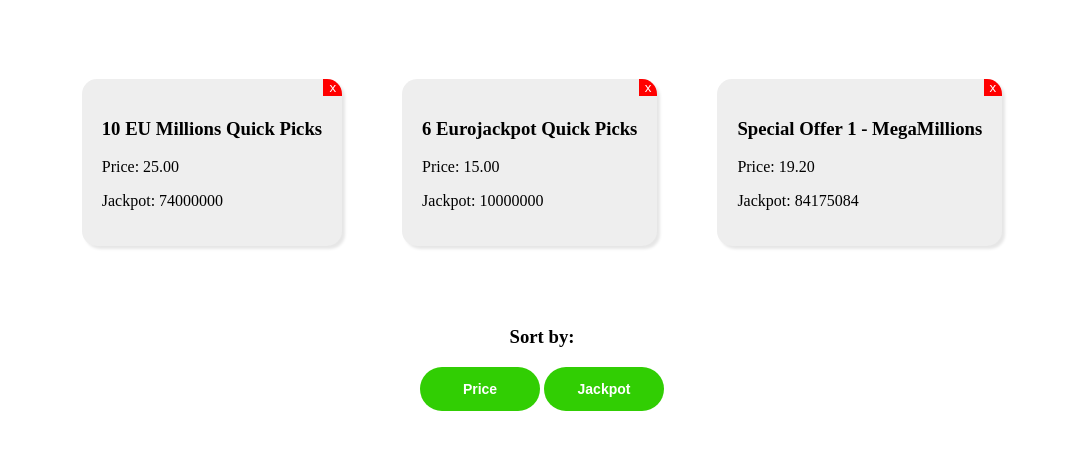
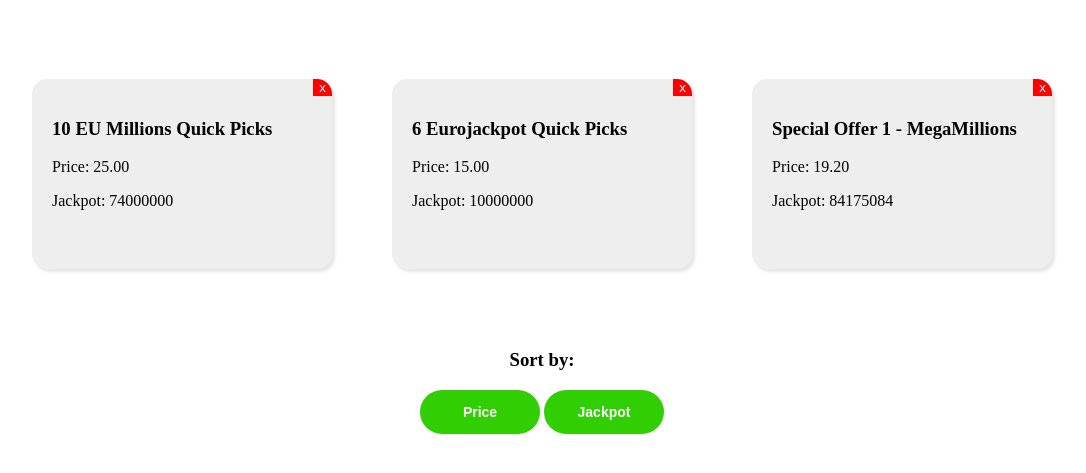
Before and after one commit to gozdziewski/Jinni, a plain HTML site: page index.html in a window 1280 px wide. Shown: the part 61-534 px from the top of the page, without its empty margins (98-1184 px from the left). Drawn offline with nearby package versions, Linux system fonts and the light colour scheme.

Commit message:
change style

```diff
--- a/css/style.css
+++ b/css/style.css
@@ -14,6 +14,8 @@
 }
 .box-item{
     position: relative;
+    width: 260px;
+    min-height: 150px;
     padding: 20px;
     margin: 30px;
     background-color: #eee;
```
